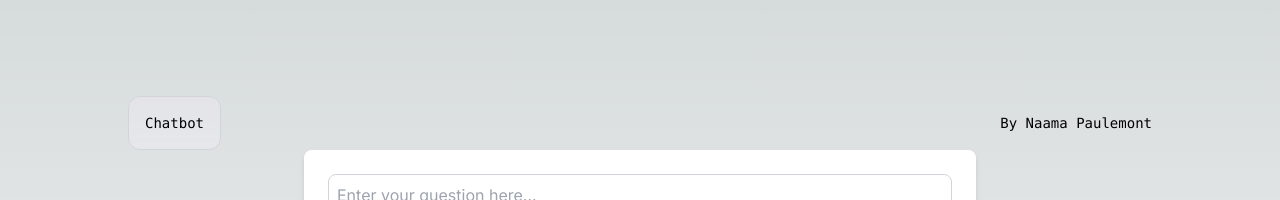
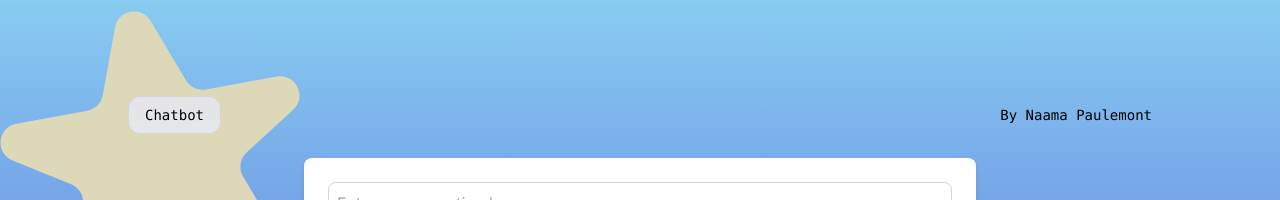
Before and after one commit to junaama/chatbot-th, a Next.js app: page / in a window 1280 px wide. Shown: the top 200 px of the page. Built offline with nearby package versions, Linux system fonts and the light colour scheme; no server answers.

Commit message:
update bg with stars

```diff
--- a/app/globals.css
+++ b/app/globals.css
@@ -4,8 +4,8 @@
 
 :root {
   --foreground-rgb: 0, 0, 0;
-  --background-start-rgb: 214, 219, 220;
-  --background-end-rgb: 255, 255, 255;
+  --background-start-rgb: 136, 204, 241;
+  --background-end-rgb: 59, 40, 204;
 }
 
 @media (prefers-color-scheme: dark) {
@@ -25,3 +25,10 @@ body {
     )
     rgb(var(--background-start-rgb));
 }
+
+.custom-stars-bg {
+  background-image: url('/star.svg'), url('/star2.svg');
+  background-position: top left, bottom right;
+  background-repeat: no-repeat, no-repeat;
+  background-size: 300px 300px, 500px 500px;
+}
--- a/app/page.tsx
+++ b/app/page.tsx
@@ -130,9 +130,9 @@ export default function Home() {
   }
 
   return (
-    <main className="flex min-h-screen flex-col items-center justify-between p-24">
-      <div className="z-10 w-full max-w-5xl items-center justify-between font-mono text-sm lg:flex">
-        <p className="fixed left-0 top-0 flex w-full justify-center border-b border-gray-300 bg-gradient-to-b from-zinc-200 pb-6 pt-8 backdrop-blur-2xl dark:border-neutral-800 dark:bg-zinc-800/30 dark:from-inherit lg:static lg:w-auto  lg:rounded-xl lg:border lg:bg-gray-200 lg:p-4 lg:dark:bg-zinc-800/30">
+    <main className="flex custom-stars-bg min-h-screen flex-col items-center justify-between p-24">
+      <div className="z-10 w-full max-w-5xl flex items-center justify-between font-mono text-sm">
+        <p className="flex-shrink-0 border-b border-gray-300 bg-gradient-to-b from-zinc-200 px-4 py-2 backdrop-blur-2xl dark:border-neutral-800 dark:from-inherit rounded-xl border bg-gray-200 dark:bg-zinc-800/30">
           Chatbot
         </p>
         <div className="fixed bottom-0 left-0 flex h-48 w-full items-end justify-center bg-gradient-to-t from-white via-white dark:from-black dark:via-black lg:static lg:h-auto lg:w-auto lg:bg-none">
@@ -147,7 +147,7 @@ export default function Home() {
         </div>
       </div>
 
-      <div className="w-full max-w-2xl mx-auto p-6 bg-white dark:bg-gray-800 rounded-lg shadow-md">
+      <div className="w-full max-w-2xl mx-auto p-6 bg-white dark:bg-gray-800 rounded-lg shadow-md mt-6">
         <div className="mb-4">
           <textarea
             className="w-full p-2 border border-gray-300 dark:border-gray-600 rounded-lg focus:outline-none focus:ring-2 focus:ring-blue-500 dark:bg-gray-700 dark:text-white"
@@ -218,8 +218,9 @@ export default function Home() {
 
         <div className="mt-6 p-4 bg-gray-100 dark:bg-gray-900 rounded-lg min-h-[200px]">
           {messages.map((message, index) => (
-            <Markdown className="prose" key={index}>{message}</Markdown>
-
+            <div key={index} className={`mb-4 p-4 rounded-lg ${index % 2 === 0 ? 'bg-red-200 dark:bg-red-800' : 'bg-blue-200 dark:bg-blue-800 bg-gradient-to-b from-zinc-200'}`}>
+              <Markdown className="prose">{message}</Markdown>
+            </div>
           ))}
         </div>
       </div>
```
Also changed, not shown: public/star.svg (added), public/star2.svg (added).
